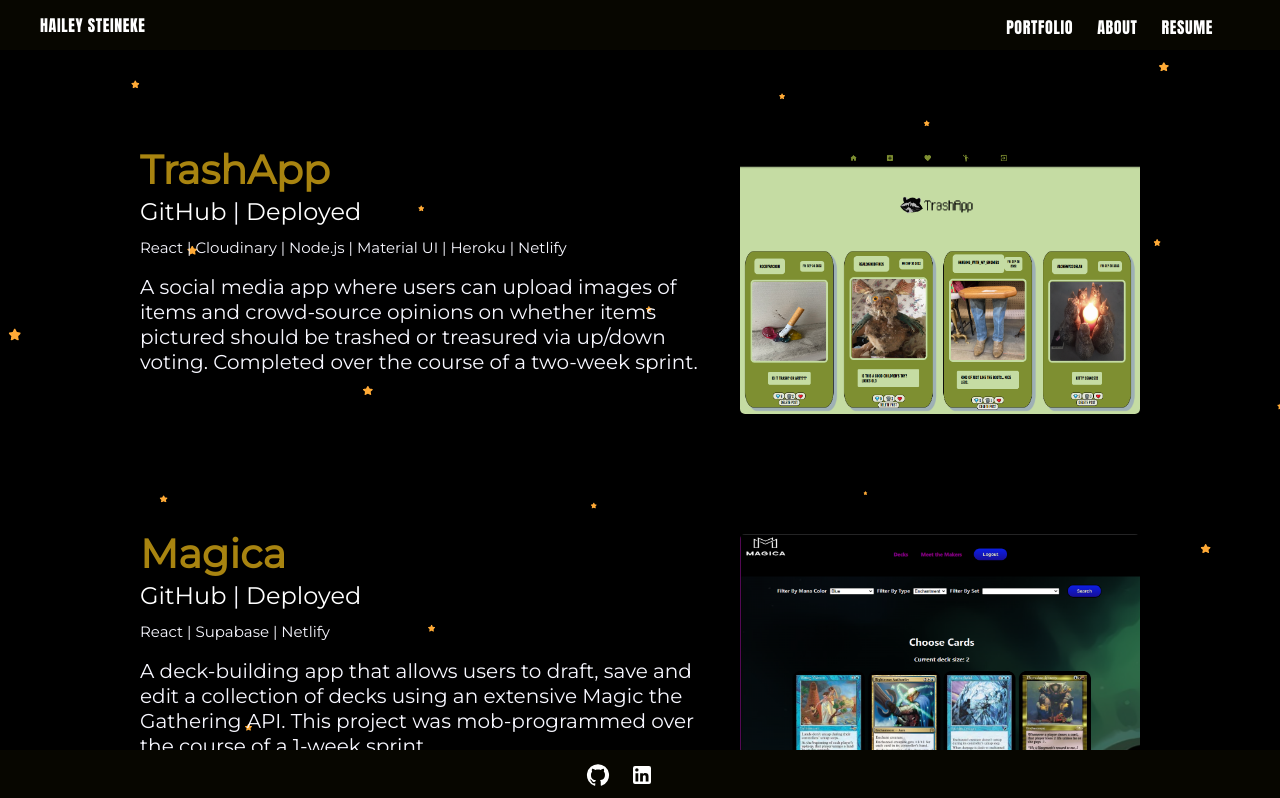
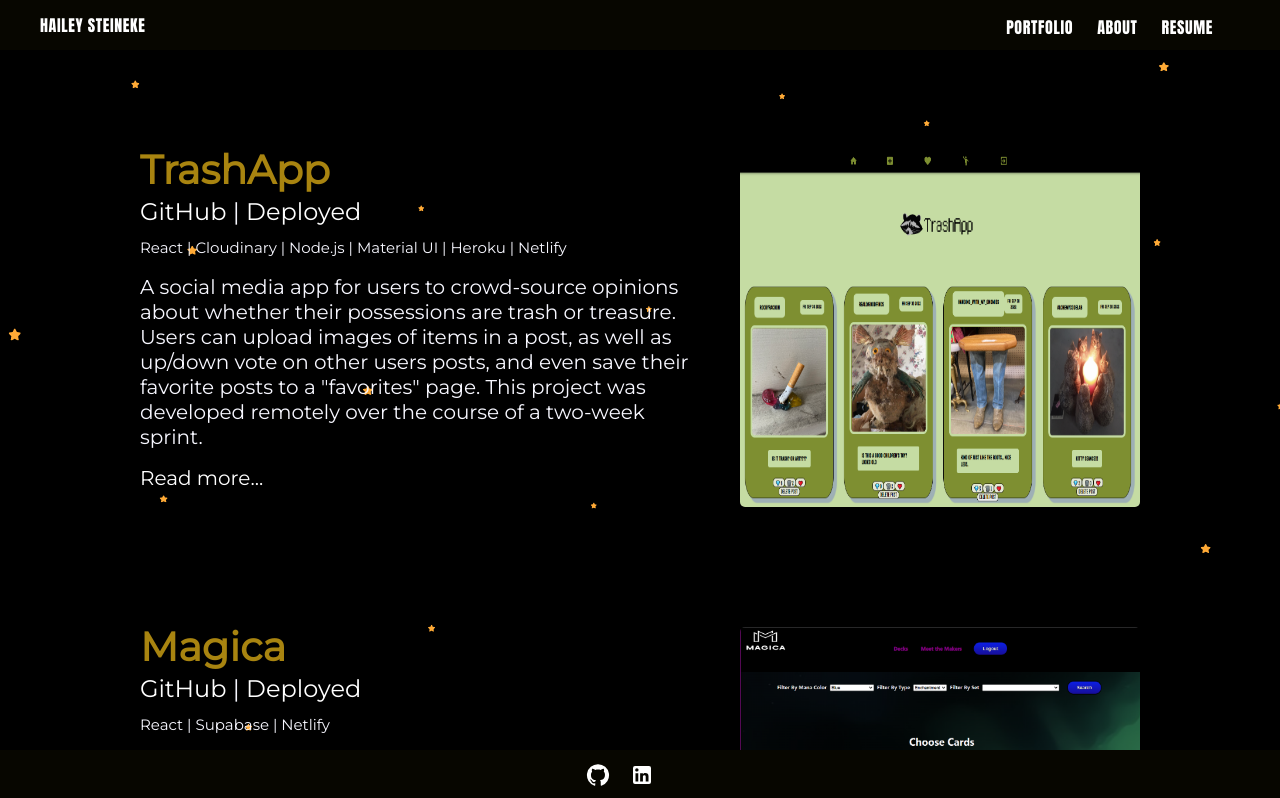
Before and after one commit to hdsteineke/portfolio-site, a React app: page /portfolio in a window 1280 px wide. Shown: the top 798 px of the page. Built offline with nearby package versions, Linux system fonts and the light colour scheme.

Commit message:
added link to details page for each portfolio item

```diff
--- a/src/components/App.jsx
+++ b/src/components/App.jsx
@@ -8,6 +8,7 @@
 import Layout from './Page/Layout.jsx';
 import Home from './Home/Home.jsx';
 import PortfolioList from './Portfolio/PortfolioList.jsx';
+import Trashapp from './Portfolio/Trashapp.jsx';
 import About from './About/About.jsx';
 import Resume from './Resume/Resume.jsx';
 
@@ -18,6 +19,10 @@
         <Routes>
           <Route path="/" element={<Layout />}>
             <Route path="portfolio" element={<PortfolioList />} />
+            <Route path="portfolio/trashapp" element={<Trashapp/>} />
+            <Route path="portfolio/magica" />
+            <Route path="portfolio/giftwrapp" />
+            <Route path="portfolio/alchemeetings" />
             <Route path="about" element={<About />} />
             <Route path="resume" element={<Resume />} />
             <Route index element={<Home />} />
--- a/src/components/Portfolio/PortfolioItem.jsx
+++ b/src/components/Portfolio/PortfolioItem.jsx
@@ -9,6 +9,7 @@
         <h2>{project.github} | {project.deployed}</h2>
         <p><span id={styles.Technologies}>{project.technologies}</span></p><br/>
         <p>{project.description}</p><br />
+        <p>{project.contribution}</p><br />
       </div>
       <img className={styles.ProjectImage} src={project.image} />
     </div>
--- a/src/data/data.js
+++ b/src/data/data.js
@@ -3,8 +3,8 @@
   {
     id: '1',
     name: 'TrashApp',
-    description: 'A social media app where users can upload images of items and crowd-source opinions on whether items pictured should be trashed or treasured via up/down voting. Completed over the course of a two-week sprint.',
-    contribution: '',
+    description: 'A social media app for users to crowd-source opinions about whether their possessions are trash or treasure. Users can upload images of items in a post, as well as up/down vote on other users posts, and even save their favorite posts to a "favorites" page. This project was developed remotely over the course of a two-week sprint.',
+    contribution: <a href="/portfolio/trashapp">Read more...</a>,
     deployed: <a href="https://coruscating-duckanoo-7b598c.netlify.app/">Deployed</a>,
     github: <a href="https://github.com/Gift-WrApp-Crew">GitHub</a>,
     technologies: 'React | Cloudinary | Node.js | Material UI | Heroku | Netlify',
```
